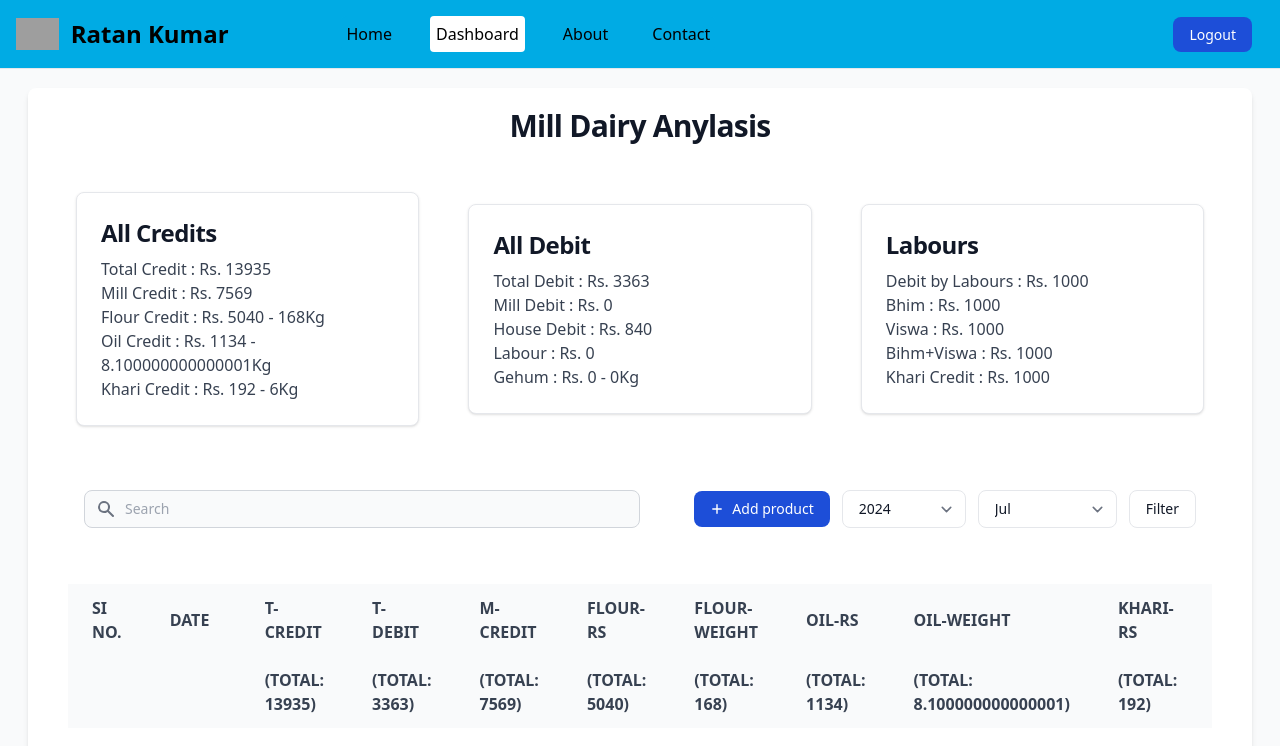
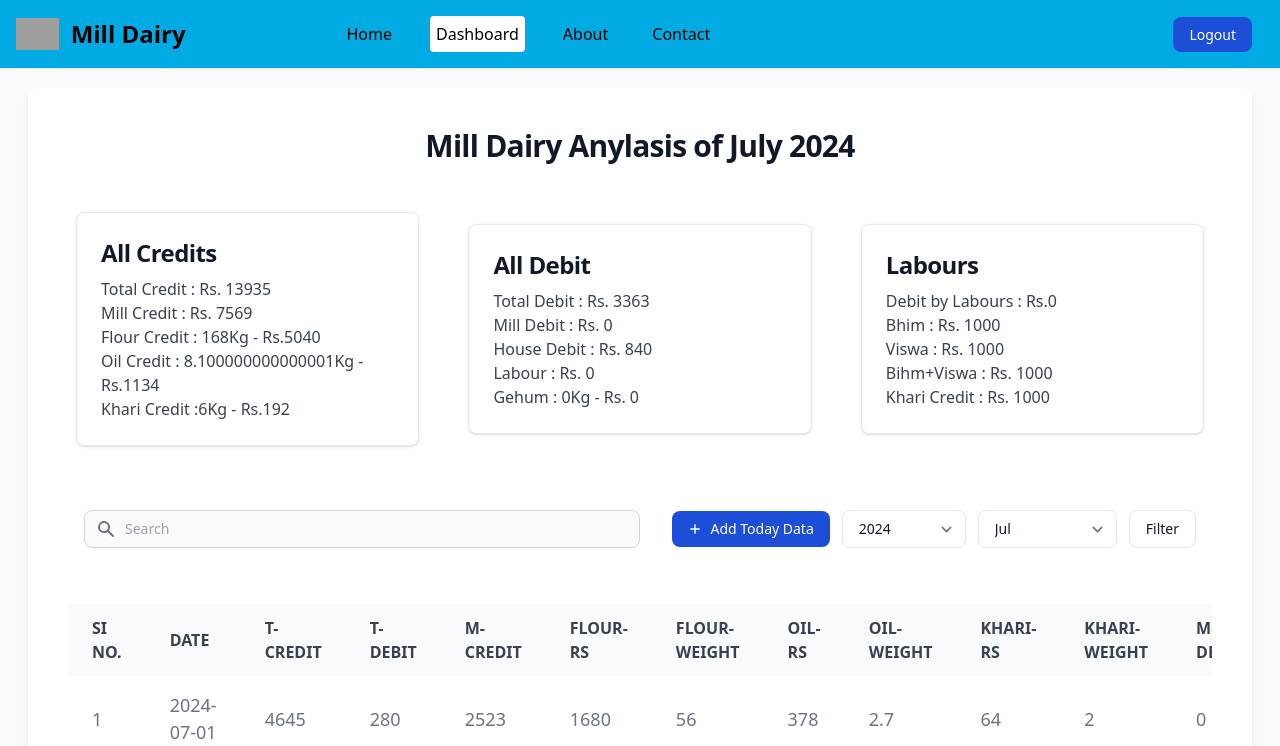
Before and after one commit to ratan140303/Ratanweb, a Flask app: page /dashboard in a window 1280 px wide. Shown: the top 746 px of the page. Run offline with Flask 3, Linux system fonts and the light colour scheme; a user stored in the database is signed in; some libraries are stand-ins or nearby versions; grey boxes are pictures that could not be loaded.

Commit message:
changes fronted

```diff
--- a/app.py
+++ b/app.py
@@ -160,19 +160,31 @@
     if 'email' in session:
         user = User.query.filter_by(email=session['email']).first()
 
+        year = datetime.datetime.now().year # Give: 2024/2023..
         current_year = datetime.datetime.now().year # Give: 2024/2023..
-        current_month = datetime.datetime.now().month # Give: 1/2/3/4/5..
+        month = datetime.datetime.now().month # Give: 1/2/3/4/5..
+        month_name = datetime.datetime.now().strftime("%B")
 
+        if request.method == 'POST':
+            year = request.form['year']
+            month = request.form['month']
 
-        # Default filter values
-        year = request.form.get('year', current_year) #try to get from year. if not get set as defult current_year
-        month = request.form.get('month', current_month) #try to get from year. if not get set as defult current_month
+            year = int(year)
+            month = int(month)
+            month_name = datetime.datetime(year, month, 1).strftime("%B")
 
-        mill_dairy_datas = MillData.query.filter(
+            mill_dairy_datas = MillData.query.filter(
             MillData.user_id == user.id,
-            db.extract('year', MillData.date) == int(year),
-            db.extract('month', MillData.date) == int(month)
-        ).all()
+            db.extract('year', MillData.date) == year,
+            db.extract('month', MillData.date) == month
+            ).all()
+        else:
+            mill_dairy_datas = MillData.query.filter(
+            MillData.user_id == user.id,
+            db.extract('year', MillData.date) == year,
+            db.extract('month', MillData.date) == month
+            ).all()
+
 
         # Calculate totals
         total_t_credit = sum(data.total_credit for data in mill_dairy_datas)
@@ -191,8 +203,8 @@
         total_gehum_weight = sum(data.gehum_weight for data in mill_dairy_datas)
 
         return render_template('dashboard.html', title='Dashboard', current_page='dashboard',
-                               mill_dairy_datas=mill_dairy_datas, current_year=current_year,
-                               current_month=current_month,
+                               mill_dairy_datas=mill_dairy_datas, year=year, current_year=current_year,
+                               month=month, month_name=month_name,
                                total_t_credit=total_t_credit, total_t_debit=total_t_debit,
                                total_m_credit=total_m_credit, total_flour_rs=total_flour_rs,
                                total_flour_weight=total_flour_weight, total_oil_rs=total_oil_rs,
--- a/templates/dashboard.html
+++ b/templates/dashboard.html
@@ -5,8 +5,8 @@
     <section class="bg-gray-50 dark:bg-gray-900 p-3 sm:p-5">
         <div class="mx-auto px-2 lg:px-2">
             <div class="bg-white dark:bg-gray-800 relative shadow-md sm:rounded-lg overflow-hidden">
-                <h1 class="m-5 text-center mb-2 text-3xl font-bold tracking-tight text-gray-900 dark:text-white">Mill
-                    Dairy Anylasis</h1>
+                <h1 class="m-10 text-center mb-2 text-3xl font-bold tracking-tight text-gray-900 dark:text-white">Mill
+                    Dairy Anylasis of {{month_name}} {{year}} </h1>
                 <!-- Anylasis Data -->
                 <div class="m-1 md:m-10 flex flex-col md:flex-row md:items-center md:justify-between">
                     <div
@@ -15,9 +15,9 @@
                         </h5>
                         <p class="font-normal text-gray-700 dark:text-gray-400">Total Credit : Rs. {{ total_t_credit }}</p>
                         <p class="font-normal text-gray-700 dark:text-gray-400">Mill Credit : Rs. {{total_m_credit}}</p>
-                        <p class="font-normal text-gray-700 dark:text-gray-400">Flour Credit : Rs. {{ total_flour_rs }} - {{ total_flour_weight }}Kg</p>
-                        <p class="font-normal text-gray-700 dark:text-gray-400">Oil Credit : Rs. {{ total_oil_rs }} - {{ total_oil_weight }}Kg</p>
-                        <p class="font-normal text-gray-700 dark:text-gray-400">Khari Credit : Rs. {{total_khari_rs}} - {{total_khari_weight}}Kg</p>
+                        <p class="font-normal text-gray-700 dark:text-gray-400">Flour Credit : {{ total_flour_weight }}Kg - Rs.{{ total_flour_rs }}</p>
+                        <p class="font-normal text-gray-700 dark:text-gray-400">Oil Credit : {{ total_oil_weight }}Kg - Rs.{{ total_oil_rs }}</p>
+                        <p class="font-normal text-gray-700 dark:text-gray-400">Khari Credit :{{total_khari_weight}}Kg - Rs.{{total_khari_rs}}</p>
                     </div>
                     <div
                         class="block md:w-[30%] max-w-sm m-2 p-6 bg-white border border-gray-200 rounded-lg shadow hover:bg-gray-100 dark:bg-gray-800 dark:border-gray-700 dark:hover:bg-gray-700">
@@ -26,12 +26,12 @@
                         <p class="font-normal text-gray-700 dark:text-gray-400">Mill Debit : Rs. {{ total_mill_debit }}</p>
                         <p class="font-normal text-gray-700 dark:text-gray-400">House Debit : Rs. {{ total_home_debit }}</p>
                         <p class="font-normal text-gray-700 dark:text-gray-400">Labour : Rs. {{ total_labour_rs }}</p>
-                        <p class="font-normal text-gray-700 dark:text-gray-400">Gehum : Rs. {{ total_gehum_rs }} - {{ total_gehum_weight }}Kg</p>
+                        <p class="font-normal text-gray-700 dark:text-gray-400">Gehum : {{ total_gehum_weight }}Kg - Rs. {{ total_gehum_rs }}</p>
                     </div>
                     <div
                         class="block md:w-[30%] max-w-sm m-2 p-6 bg-white border border-gray-200 rounded-lg shadow hover:bg-gray-100 dark:bg-gray-800 dark:border-gray-700 dark:hover:bg-gray-700">
                         <h5 class="mb-2 text-2xl font-bold tracking-tight text-gray-900 dark:text-white">Labours</h5>
-                        <p class="font-normal text-gray-700 dark:text-gray-400">Debit by Labours : Rs. 1000</p>
+                        <p class="font-normal text-gray-700 dark:text-gray-400">Debit by Labours : Rs.{{ total_labour_rs }}</p>
                         <p class="font-normal text-gray-700 dark:text-gray-400">Bhim : Rs. 1000</p>
                         <p class="font-normal text-gray-700 dark:text-gray-400">Viswa : Rs. 1000</p>
                         <p class="font-normal text-gray-700 dark:text-gray-400">Bihm+Viswa : Rs. 1000</p>
@@ -40,8 +40,7 @@
                 </div>
 
                 <!-- Table heading -->
-                <div
-                    class="m-1 md:m-10 flex flex-col md:flex-row items-center justify-between space-y-3 md:space-y-0 md:space-x-4 p-4">
+                <div class="m-1 md:m-10 flex flex-col md:flex-row items-center justify-between space-y-5 md:space-y-0 md:space-x-4 p-4">
                     <!-- search Bar -->
                     <div class="w-full md:w-1/2">
                         <form class="flex items-center">
@@ -63,8 +62,7 @@
                         </form>
                     </div>
 
-                    <div
-                        class="w-full md:w-auto flex flex-col md:flex-row space-y-2 md:space-y-0 items-stretch md:items-center justify-end md:space-x-3 flex-shrink-0">
+                    <div class="w-full md:w-auto flex flex-col md:flex-row space-y-5 md:space-y-0 items-stretch md:items-center justify-end md:space-x-3 flex-shrink-0">
                         <!-- Add Today Data -->
                         <button type="button"
                             class="flex items-center justify-center text-white bg-blue-700 hover:bg-primary-800 focus:ring-4 focus:ring-primary-300 font-medium rounded-lg text-sm px-4 py-2 dark:bg-primary-600 dark:hover:bg-primary-700 focus:outline-none dark:focus:ring-primary-800">
@@ -73,7 +71,7 @@
                                 <path clip-rule="evenodd" fill-rule="evenodd"
                                     d="M10 3a1 1 0 011 1v5h5a1 1 0 110 2h-5v5a1 1 0 11-2 0v-5H4a1 1 0 110-2h5V4a1 1 0 011-1z" />
                             </svg>
-                            <a href="/add_new_data">Add product</a>
+                            <a href="/add_new_data">Add Today Data</a>
                         </button>
                         <!-- Filter By Months and Year -->
                         <form action="/dashboard" method="post">
@@ -83,7 +81,7 @@
                                     class="w-full md:w-auto flex items-center justify-center py-2 px-4 text-sm font-medium text-gray-900 focus:outline-none bg-white rounded-lg border border-gray-200 hover:bg-gray-100 hover:text-primary-700 focus:z-10 focus:ring-4 focus:ring-gray-200 dark:focus:ring-gray-700 dark:bg-gray-800 dark:text-gray-400 dark:border-gray-600 dark:hover:text-white dark:hover:bg-gray-700">
                                     <option value="">--Select Year--</option>
                                     {% for y in range(2017, current_year + 1) %}
-                                    <option value="{{ y }}" {% if y==current_year %}selected{% endif %}>
+                                    <option value="{{ y }}" {% if y==year %}selected{% endif %}>
                                         {{ y }}
                                     </option>
                                     {% endfor %}
@@ -92,18 +90,18 @@
                                 <select name="month" required=""
                                     class="w-full md:w-auto flex items-center justify-center py-2 px-4 text-sm font-medium text-gray-900 focus:outline-none bg-white rounded-lg border border-gray-200 hover:bg-gray-100 hover:text-primary-700 focus:z-10 focus:ring-4 focus:ring-gray-200 dark:focus:ring-gray-700 dark:bg-gray-800 dark:text-gray-400 dark:border-gray-600 dark:hover:text-white dark:hover:bg-gray-700">
                                     <option value="">--Select Month--</option>
-                                    <option value="1" {% if 1==current_month %}selected{% endif %}>Jan</option>
-                                    <option value="2" {% if 2==current_month %}selected{% endif %}>Feb</option>
-                                    <option value="3" {% if 3==current_month %}selected{% endif %}>Mar</option>
-                                    <option value="4" {% if 4==current_month %}selected{% endif %}>Apr</option>
-                                    <option value="5" {% if 5==current_month %}selected{% endif %}>May</option>
-                                    <option value="6" {% if 6==current_month %}selected{% endif %}>Jun</option>
-                                    <option value="7" {% if 7==current_month %}selected{% endif %}>Jul</option>
-                                    <option value="8" {% if 8==current_month %}selected{% endif %}>Aug</option>
-                                    <option value="9" {% if 9==current_month %}selected{% endif %}>Sep</option>
-                                    <option value="10" {% if 10==current_month %}selected{% endif %}>Oct</option>
-                                    <option value="11" {% if 11==current_month %}selected{% endif %}>Nov</option>
-                                    <option value="12" {% if 12==current_month %}selected{% endif %}>Dec</option>
+                                    <option value="1" {% if 1==month %}selected{% endif %}>Jan</option>
+                                    <option value="2" {% if 2==month %}selected{% endif %}>Feb</option>
+                                    <option value="3" {% if 3==month %}selected{% endif %}>Mar</option>
+                                    <option value="4" {% if 4==month %}selected{% endif %}>Apr</option>
+                                    <option value="5" {% if 5==month %}selected{% endif %}>May</option>
+                                    <option value="6" {% if 6==month %}selected{% endif %}>Jun</option>
+                                    <option value="7" {% if 7==month %}selected{% endif %}>Jul</option>
+                                    <option value="8" {% if 8==month %}selected{% endif %}>Aug</option>
+                                    <option value="9" {% if 9==month %}selected{% endif %}>Sep</option>
+                                    <option value="10" {% if 10==month %}selected{% endif %}>Oct</option>
+                                    <option value="11" {% if 11==month %}selected{% endif %}>Nov</option>
+                                    <option value="12" {% if 12==month %}selected{% endif %}>Dec</option>
                                 </select>
                                 <!-- Submit Button -->
                                 <button type="submit"
@@ -112,7 +110,6 @@
                                 </button>
                             </div>
                         </form>
-
                     </div>
                 </div>
 
@@ -141,28 +138,6 @@
                                 <th scope="col" class="px-6 py-3">Gehum</th>
                                 <th scope="col" class="px-6 py-3">Gehum-Descri</th>
                                 <th scope="col" class="px-6 py-3">Edit</th>
-                            </tr>
-                            <tr>
-                                <th scope="col" class="px-6 py-3"> </th> <!-- SI No. placeholder -->
-                                <th scope="col" class="px-6 py-3"> </th> <!-- Date placeholder -->
-                                <th scope="col" class="px-6 py-3">(Total: {{ total_t_credit }})</th>
-                                <th scope="col" class="px-6 py-3">(Total: {{ total_t_debit }})</th>
-                                <th scope="col" class="px-6 py-3">(Total: {{ total_m_credit }})</th>
-                                <th scope="col" class="px-6 py-3">(Total: {{ total_flour_rs }})</th>
-                                <th scope="col" class="px-6 py-3">(Total: {{ total_flour_weight }})</th>
-                                <th scope="col" class="px-6 py-3">(Total: {{ total_oil_rs }})</th>
-                                <th scope="col" class="px-6 py-3">(Total: {{ total_oil_weight }})</th>
-                                <th scope="col" class="px-6 py-3">(Total: {{ total_khari_rs }})</th>
-                                <th scope="col" class="px-6 py-3">(Total: {{ total_khari_weight }})</th>
-                                <th scope="col" class="px-6 py-3">(Total: {{ total_mill_debit }})</th>
-                                <th scope="col" class="px-6 py-3"> </th> <!-- M-Description placeholder -->
-                                <th scope="col" class="px-6 py-3">(Total: {{ total_home_debit }})</th>
-                                <th scope="col" class="px-6 py-3"> </th> <!-- H-Description placeholder -->
-                                <th scope="col" class="px-6 py-3">(Total: {{ total_labour_rs }})</th>
-                                <th scope="col" class="px-6 py-3"> </th> <!-- Labour-Descri placeholder -->
-                                <th scope="col" class="px-6 py-3">(Total: {{ total_gehum_rs }})</th>
-                                <th scope="col" class="px-6 py-3">(Total: {{ total_gehum_weight }})</th>
-                                <th scope="col" class="px-6 py-3"> </th> <!-- Edit placeholder -->
                             </tr>
                         </thead>
                         <tbody class="text-[18px]">
--- a/templates/layout.html
+++ b/templates/layout.html
@@ -16,7 +16,7 @@
             <!-- Logo -->
             <a href="/" class="flex items-center space-x-3 rtl:space-x-reverse">
                 <img src="https://flowbite.com/docs/images/logo.svg" class="h-8" alt="Logo">
-                <span class="self-center text-2xl font-semibold whitespace-nowrap dark:text-white">Ratan Kumar</span>
+                <span class="self-center text-2xl font-semibold whitespace-nowrap dark:text-white">Mill Dairy</span>
             </a>
 
             <!-- mobile toggel -->
```
